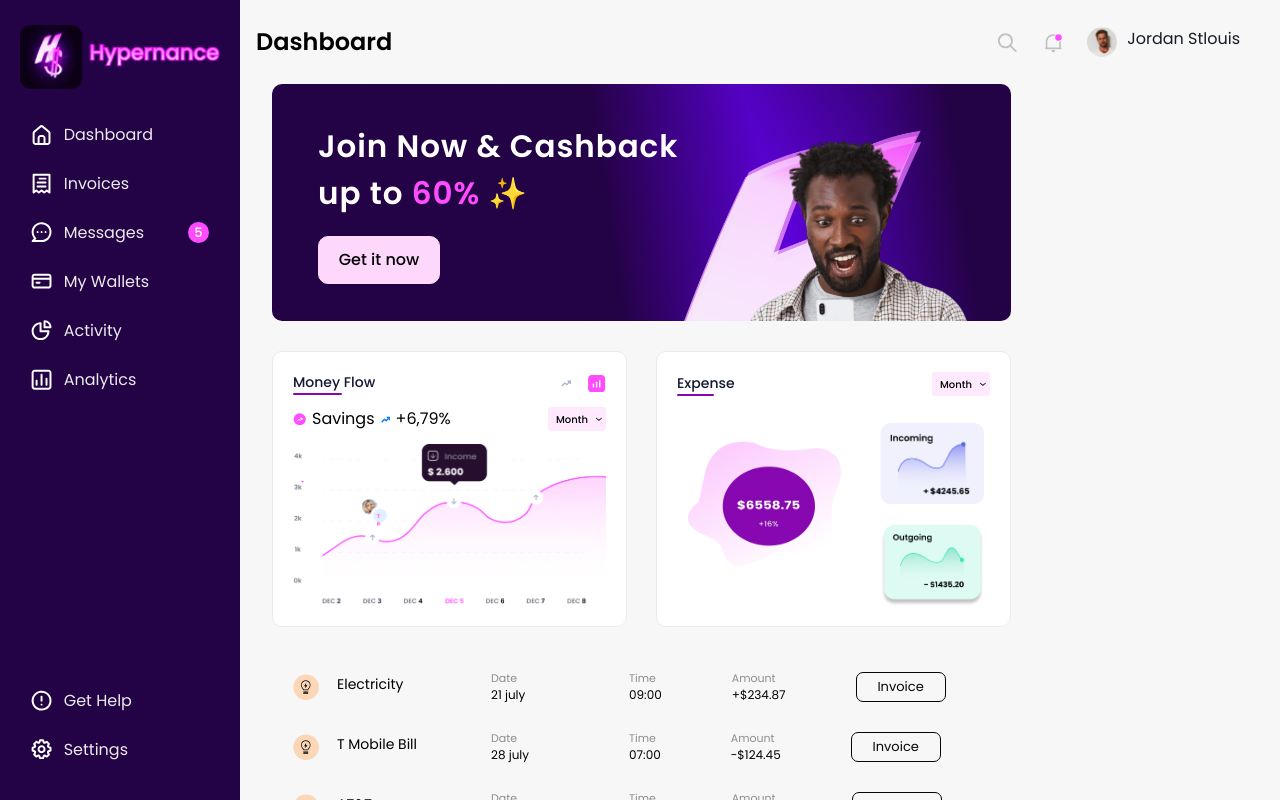
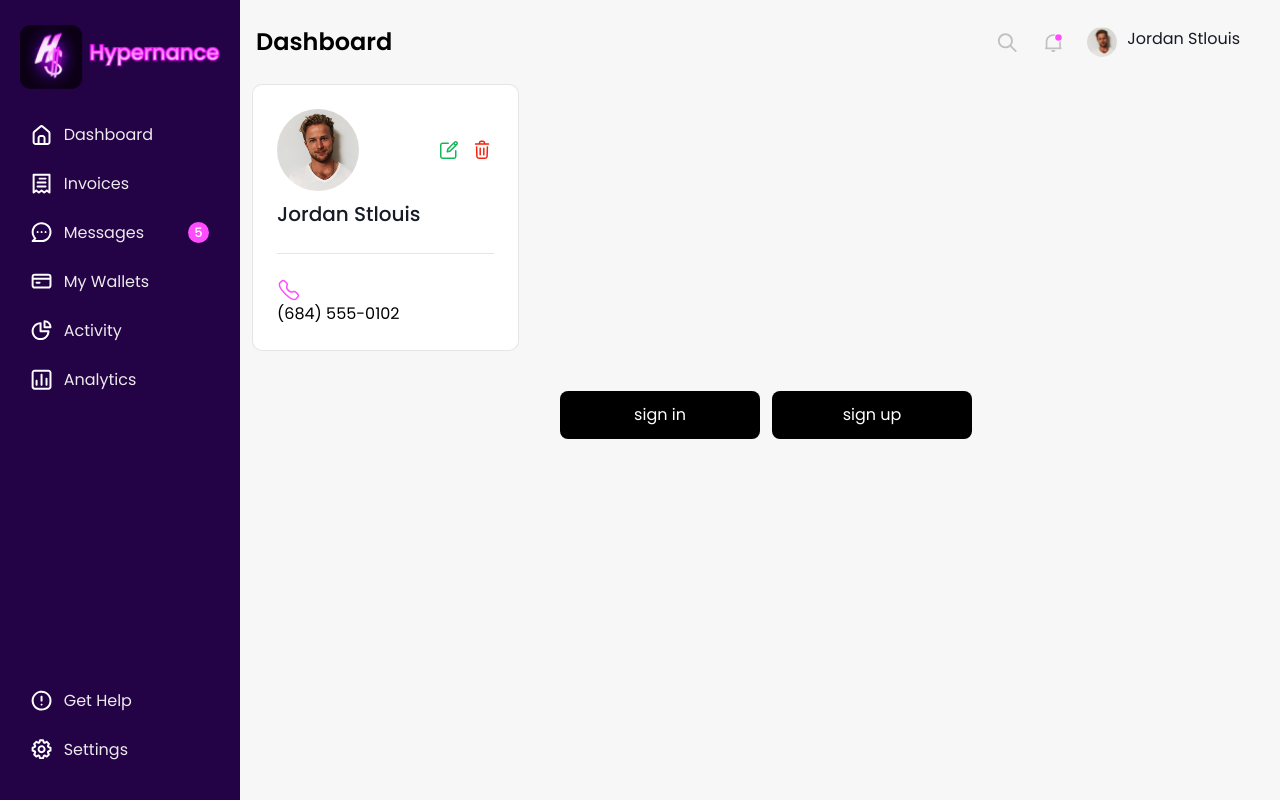
Before and after one commit to deepak9875/hypernance, a React (Create React App) app: page / in a window 1280 px wide. Built offline with nearby package versions, Linux system fonts and the light colour scheme.

Commit message:
remove items-center

```diff
--- a/src/Dashboard.jsx
+++ b/src/Dashboard.jsx
@@ -1,13 +1,14 @@
 import React from "react";
 import { Link } from "react-router-dom";
-// import AllUserCards from "./components/user/AllUserCards";
+import AllUserCards from "./components/user/AllUserCards";
 import Layout from "./components/common/Layout";
 import AllDashboard from "./components/dashboard/AllDashboard";
 
 const Dashboard = () => {
   return (
     <Layout>
-      <AllDashboard />
+      {/* <AllDashboard /> */}
+      <AllUserCards />
       <div className="flex gap-3 justify-center mt-10">
         <Link to={`/signin`}>
           <button className="w-[200px] h-[48px] rounded-lg bg-black text-white">
--- a/src/components/signup/SignUpComponent.jsx
+++ b/src/components/signup/SignUpComponent.jsx
@@ -30,7 +30,7 @@ const SignUpComponent = () => {
       </div>
       <div className="md:w-[50%]  relative w-full h-full  mx-auto flex justify-center  items-center max-md:mt-[-247px] p-5">
         <div className="max-w-[423px]  w-full mx-auto h-[96%] p-2 py-10 2xl:p-7    rounded-[20px] flex justify-center  items-center bg-white ">
-          <div className="md:h-full px-3   2xl:h-full flex 2xl:items-center overflow-auto ">
+          <div className="md:h-full px-3    overflow-auto ">
             <form action="">
               <div>
                 {" "}
--- a/src/components/user/UserCard.jsx
+++ b/src/components/user/UserCard.jsx
@@ -1,9 +1,9 @@
 import React from "react";
 import userImg from "../assets/img/user-img.png";
-import { DeleteIcon, EditIcon } from "../common/icon";
+import { CallIcon, DeleteIcon, EditIcon } from "../common/icon";
 const UserCard = () => {
   return (
-    <div className="max-w-[267px] w-full bg-white border border-[rgba(0,0,0,0.10)]">
+    <div className="max-w-[267px] rounded-[10px] w-full p-6 bg-white border border-[rgba(0,0,0,0.10)]">
       <div className="flex justify-between">
         <img
           className="w-[82px] h-[82px] rounded-[50%] "
@@ -19,6 +19,12 @@ const UserCard = () => {
         Jordan Stlouis
       </p>
       <div className="w-full h-[1px] my-6 bg-black/10"></div>
+      <div>
+        <span>
+          <CallIcon />
+        </span>
+        <span className="">(684) 555-0102</span>
+      </div>
       <div></div>
     </div>
   );
```
